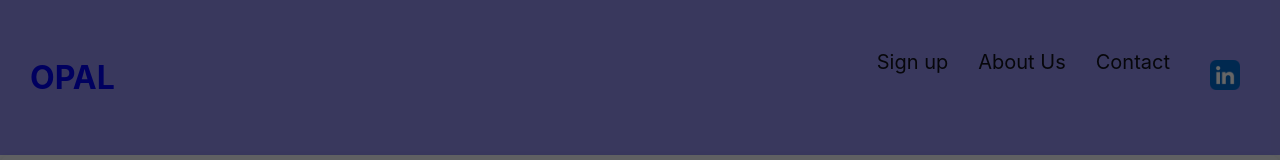
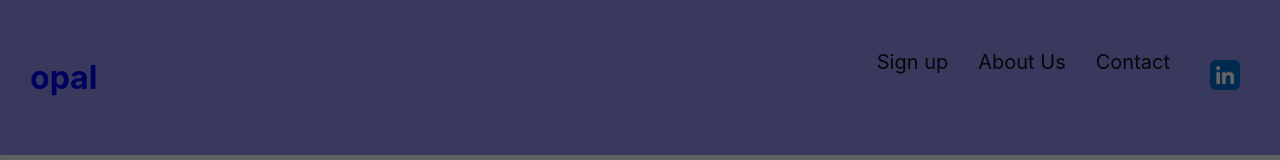
Before and after one commit to AmirFone/Start-up-studio-codebase, a React (Create React App) app in the folder health-app-iteration-two/opal/: page /contact in a window 1280 px wide. Shown: the top 160 px of the page. Built offline with nearby package versions, Linux system fonts and the light colour scheme.

Commit message:
Update titles and headings to lowercase in HTML and JavaScript files

```diff
--- a/health-app-iteration-two/opal/public/index.html
+++ b/health-app-iteration-two/opal/public/index.html
@@ -24,7 +24,7 @@
       work correctly both with client-side routing and a non-root public URL.
       Learn how to configure a non-root public URL by running `npm run build`.
     -->
-    <title>Opal</title>
+    <title>opal</title>
   </head>
   <body>
     <noscript>You need to enable JavaScript to run this app.</noscript>
--- a/health-app-iteration-two/opal/src/App.js
+++ b/health-app-iteration-two/opal/src/App.js
@@ -50,7 +50,7 @@ function App() {
     e.preventDefault();
 
     // Construct the mailto URL with the form data
-    const mailtoURL = `mailto:ah2324@cornell.edu?subject= I have a question about Opal!&body=First Name: ${formData.firstName}%0D%0ALast Name: ${formData.lastName}%0D%0AEmail: ${formData.email}%0D%0AMessage: ${formData.message}`;
+    const mailtoURL = `mailto:ah2324@cornell.edu?subject= I have a question about opal!&body=First Name: ${formData.firstName}%0D%0ALast Name: ${formData.lastName}%0D%0AEmail: ${formData.email}%0D%0AMessage: ${formData.message}`;
 
     // Open the mailto URL in a new window or tab
     window.open(mailtoURL, '_blank');
@@ -69,7 +69,7 @@ function App() {
       <div className="App">
       <header>
         <nav>
-          <span><Link to="/" style={{ textDecoration: 'none' }}>OPAL</Link></span>
+          <span><Link to="/" style={{ textDecoration: 'none' }}>opal</Link></span>
           <ul>
             <li><Link to="/signup" className="nav-link">Sign up</Link></li>
             <li><Link to="/about-us" className="nav-link">About Us</Link></li>
--- a/health-app-iteration-two/opal/src/Contact.js
+++ b/health-app-iteration-two/opal/src/Contact.js
@@ -50,7 +50,7 @@ function Contact() {
   return (
     <div className="Contact">
       <div className="card implementation-plan">
-        <h2>Opal Backend Implementation Plan</h2>
+        <h2>opal Backend Implementation Plan</h2>
         <div className="steps">
           {displayedSteps.includes(0) && (
             <div className="step">
--- a/health-app-iteration-two/opal/src/LandingPageSection.js
+++ b/health-app-iteration-two/opal/src/LandingPageSection.js
@@ -8,7 +8,7 @@ function LandingPageSection({ image, width = '100%', height = 'auto' }) {
       <div className="section-content">
         <h2>Empowering You with Your Health Data</h2>
         <p>
-          Opal is your trusted companion in managing your health information. With our secure and intuitive platform, you can easily access,
+          opal is your trusted companion in managing your health information. With our secure and intuitive platform, you can easily access,
           organize, and share your medical records, ensuring that you have control over your health journey.
         </p>
         <div className="feature-grid">
```
